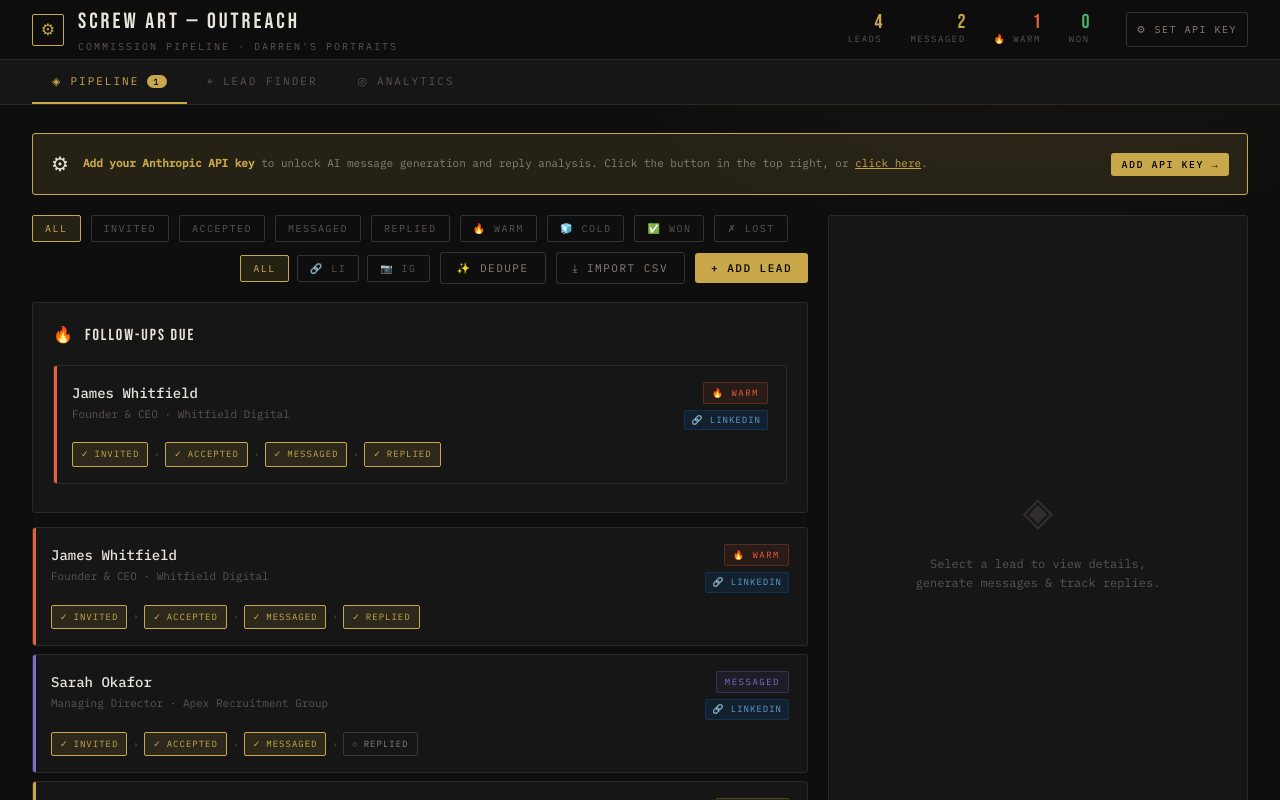
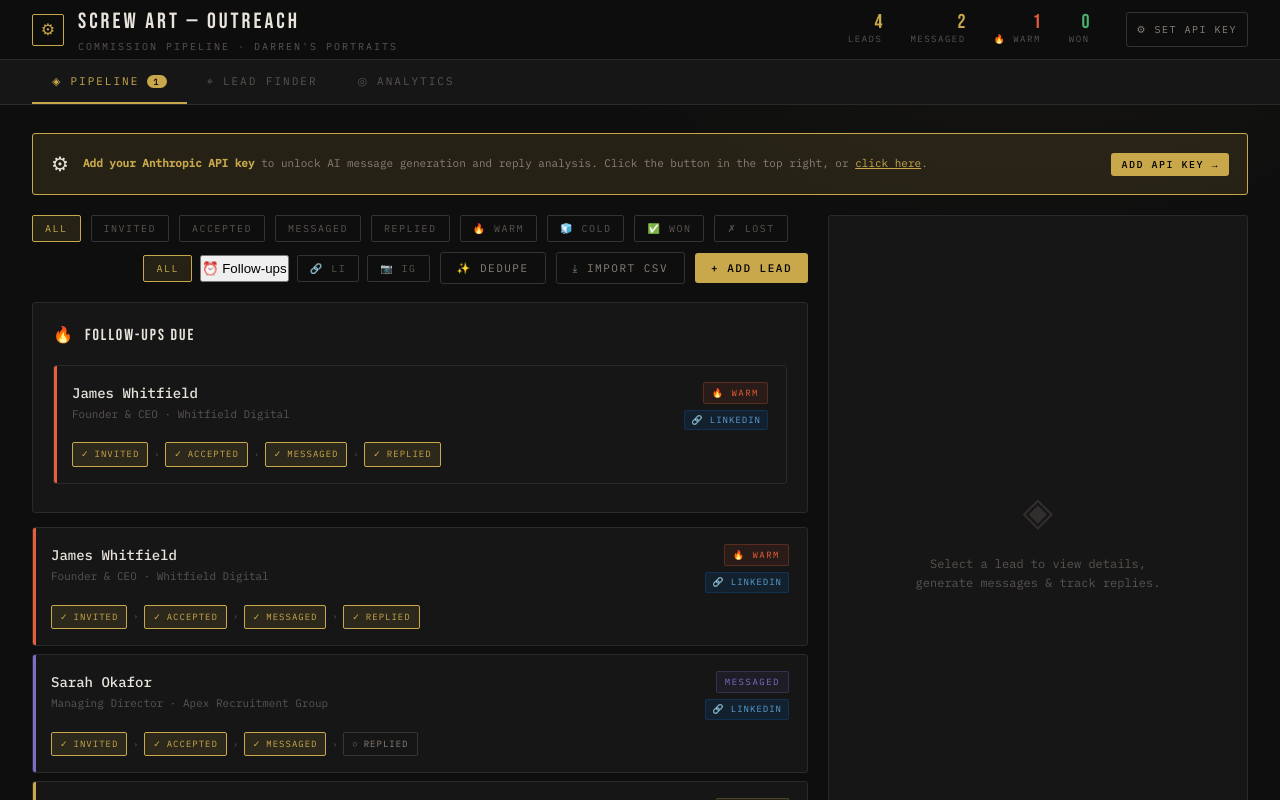
Before and after one commit to bendoc29/screw-art-site-clean, a React (Create React App) app: page / in a window 1280 px wide. Shown: the top 800 px of the page. Built offline with nearby package versions, Linux system fonts and the light colour scheme.

Commit message:
Make Follow-ups its own tab

```diff
--- a/src/App.js
+++ b/src/App.js
@@ -616,13 +616,18 @@ export default function App() {
     won: leads.filter(l => l.stage === "won").length,
   };
 
-  const filteredLeads = leads.filter(l => {
-    if (stageFilter !== "all" && l.stage !== stageFilter) return false;
-    if (platformFilter !== "all" && l.platform !== platformFilter) return false;
-    return true;
-  });
+  const followUpsDue = leads.filter(needsFollowUp);
 
-  const followUpsDue = leads.filter(needsFollowUp);
+  const filteredLeads =
+    stageFilter === "followups"
+      ? followUpsDue
+      : leads.filter(l => {
+          if (stageFilter !== "all" && l.stage !== stageFilter) return false;
+          if (platformFilter !== "all" && l.platform !== platformFilter) return false;
+          return true;
+        });
+
+
 
   const handleSaveApiKey = (key) => {
     setApiKey(key);
@@ -726,6 +731,13 @@ function PipelineTab({ leads, allLeads, followUpsDue, selectedId, setSelectedId,
           ))}
           <div style={{marginLeft:"auto",display:"flex",gap:8}}>
             <button className={`filter-btn ${platformFilter==="all"?"active":""}`} onClick={() => setPlatformFilter("all")}>All</button>
+            <button
+              className={`chip ${stageFilter === "followups" ? "active" : ""}`}
+              onClick={() => setStageFilter("followups")}
+            >
+              ⏰ Follow-ups
+            </button>
+
             <button className={`filter-btn ${platformFilter==="LinkedIn"?"active":""}`} onClick={() => setPlatformFilter("LinkedIn")}>🔗 LI</button>
             <button className={`filter-btn ${platformFilter==="Instagram"?"active":""}`} onClick={() => setPlatformFilter("Instagram")}>📷 IG</button>
           </div>
```
